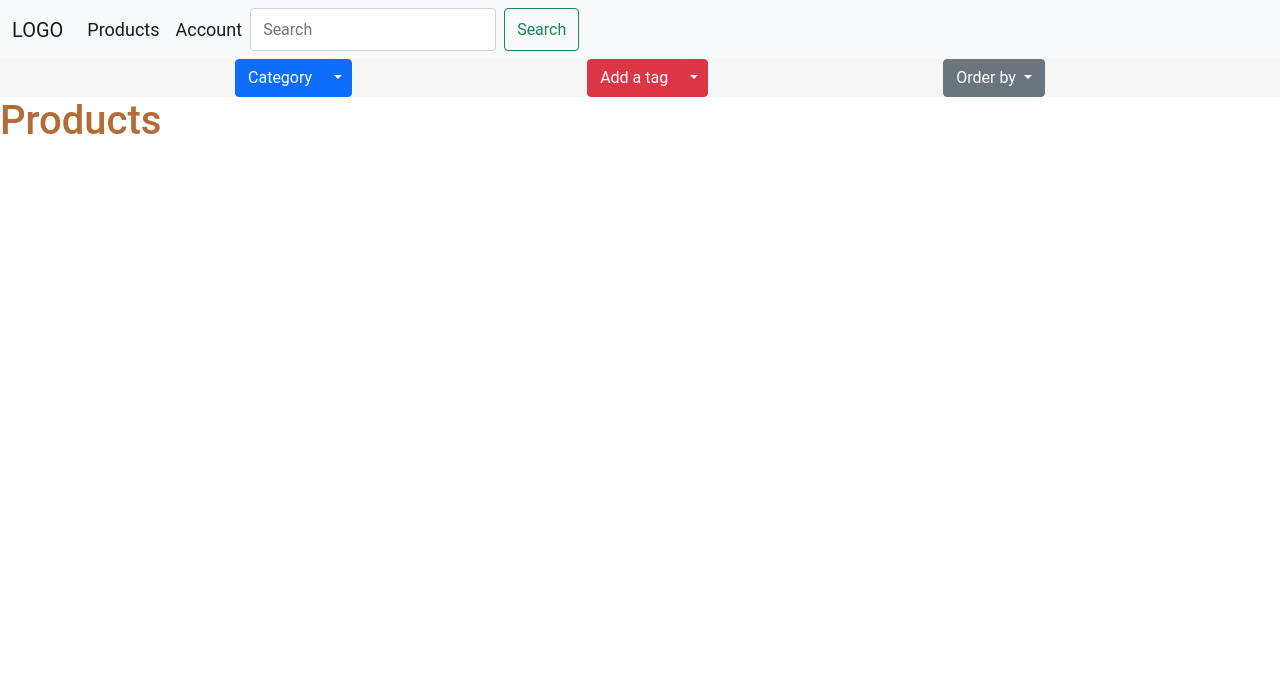
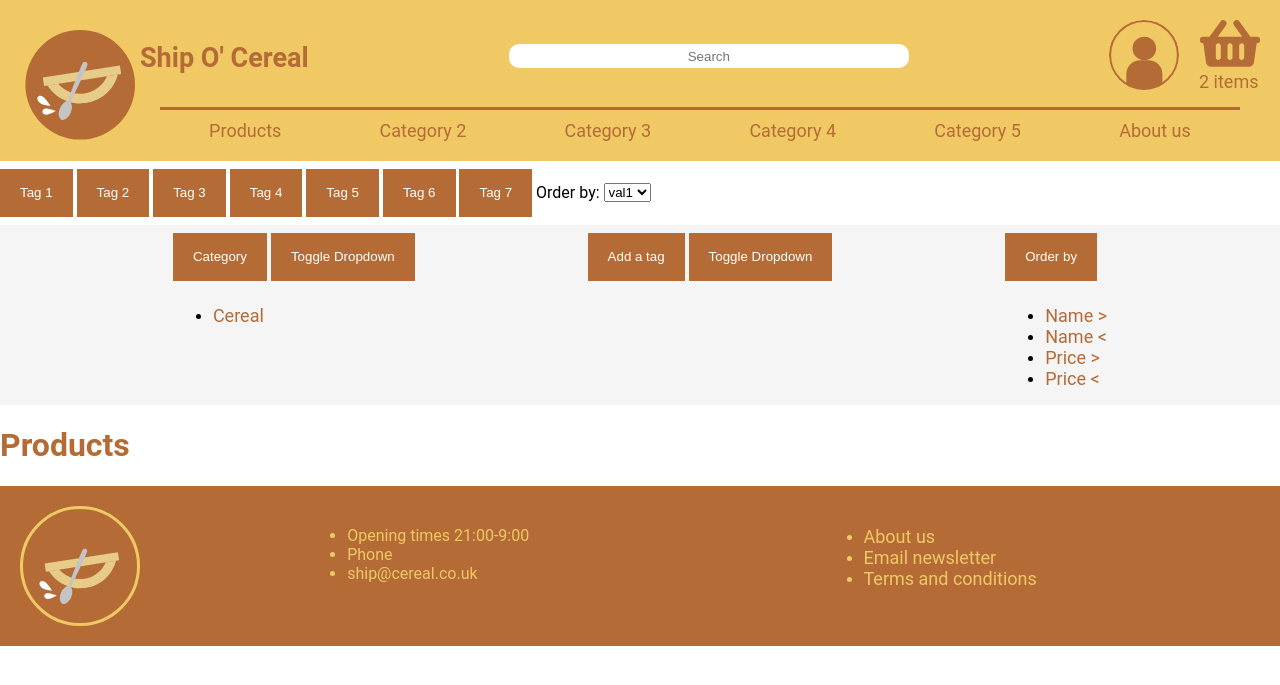
Before and after one commit to DongusJr/Ship_O_Cereal_H17, a Django app: page /products/ in a window 1280 px wide. Shown: the top 685 px of the page. Run offline with Django 3.2, Linux system fonts and the light colour scheme; data that the repository does not hold is empty.

Commit message:
some good stuff

```diff
--- a/proto_templates/proto_products/proto_products.html
+++ b/proto_templates/proto_products/proto_products.html
@@ -1,5 +1,5 @@
-{% extends 'proto_base.html' %}
-{% block content %}
+{% extends 'category_page.html' %}
+{% block products %}
     <div class="landingTagDiv">
         {% include 'proto_products/proto_dropdown_category.html' %}
         {% include 'proto_products/proto_dropdown_tags.html' %}
@@ -7,7 +7,7 @@
     </div>
 
     <h1>Products</h1>
-    <div style="display:flex;flex-wrap: wrap">
+    <div style="display:flex;flex-wrap: wrap" id="category">
         {% for product in products %}
             {% include 'proto_products/proto_product.html' with product=product %}
         {% endfor %}
--- a/static/css/login_style.css
+++ b/static/css/login_style.css
@@ -9,7 +9,7 @@
     flex-direction: column;
     justify-content: space-between;
     align-items: center;
-    background-color: #F0C965;
+    background-color: var(--light);
     border-radius: 3rem;
     width: 50%;
     height: auto;
@@ -24,7 +24,7 @@
     flex-direction: column;
     justify-content: space-between;
     align-items: center;
-    background-color: #F0C965;
+    background-color: var(--light);
     border-radius: 3rem;
     width: 50%;
     height: auto;
@@ -57,7 +57,7 @@
 }
 
 button {
-    background-color: #04AA6D;
+    background-color: var(--dark);
     color: white;
     padding: 14px 20px;
     margin: 8px 0;
--- a/templates/base_page.html
+++ b/templates/base_page.html
@@ -8,7 +8,7 @@
     <link rel="stylesheet" href="../static/css/top_bar_style.css">
     <link rel="stylesheet" type="text/css" href="../static/css/footer_style.css">
     <link rel="stylesheet" href="../static/css/landing_style.css">
-
+    <link rel="stylesheet" href="../static/css/login_style.css">
 </head>
 <body>
     <nav>
@@ -22,7 +22,7 @@
                     <input type="text" placeholder="Search">
                 </div>
                 <div id="profile&CartDiv">
-                <a href="#"><div id="topProfileImgDiv"><!-- go to profile -->
+                <a href="/user/account"><div id="topProfileImgDiv"><!-- go to profile -->
 
                     <img src="../static/images/Profile.svg" alt="Profile" id="topProfileImg">
                 </div></a>
--- a/templates/category_page.html
+++ b/templates/category_page.html
@@ -1,14 +1,5 @@
-<!DOCTYPE html>
-<html lang="en">
-<head>
-    <meta charset="UTF-8">
-    <title>Ship O' Cereal - CATEGORY NAME</title> <!-- Later: should be category name -->
-    <link rel="stylesheet" type="text/css" href="../static/css/category_page_style.css">
-</head>
-<body>
-  <div class="header">
-    <!-- INSERT HEADER HERE -->
-  </div>
+{% extends 'base_page.html' %}
+{% block content %}
   <div class="tags">
     <button type="button">Tag 1</button>
     <button type="button">Tag 2</button>
@@ -28,12 +19,7 @@
     </select>
   </div>
   <div class="products_page">
-    <!-- INSERT PRODUCTS HERE -->
+    {% block products %}
+    {% endblock %}
   </div>
-
-  <div class="footer">
-    <!-- INSERT FOOTER HERE -->
-  </div>
-
-</body>
-</html>
+{% endblock %}
--- a/users/views.py
+++ b/users/views.py
@@ -26,7 +26,7 @@
             print("register success: " + str(success))
             if success:
                 return redirect('landing_page')
-    return render(request, 'proto_users/account.html', {
+    return render(request, 'login_page.html', {
         'form_1' : register_form,
         'form_2' : login_form
     })
```
Also changed, not shown: proto_templates/proto_products/proto_product.html (+4 -3 lines), static/css/category_page_style.css (+18 -0 lines), templates/login_page.html (+3 -11 lines).
